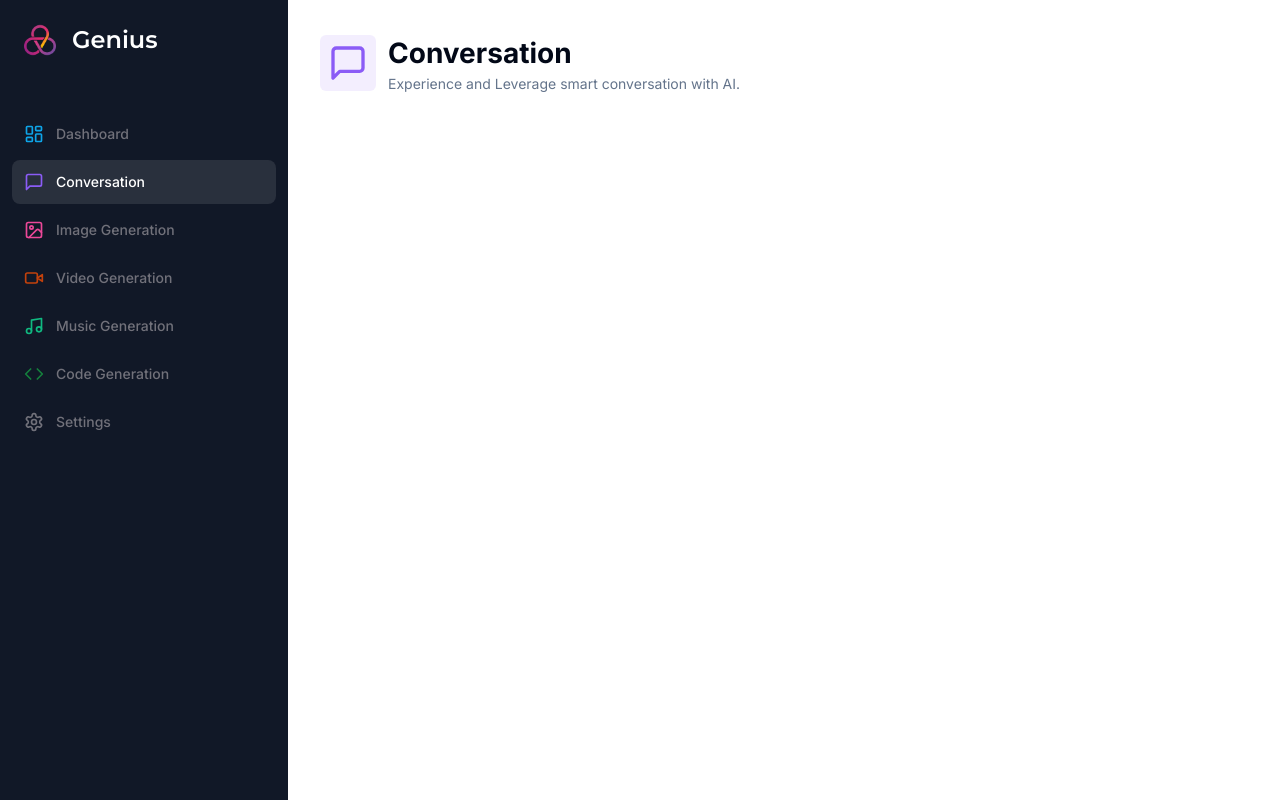
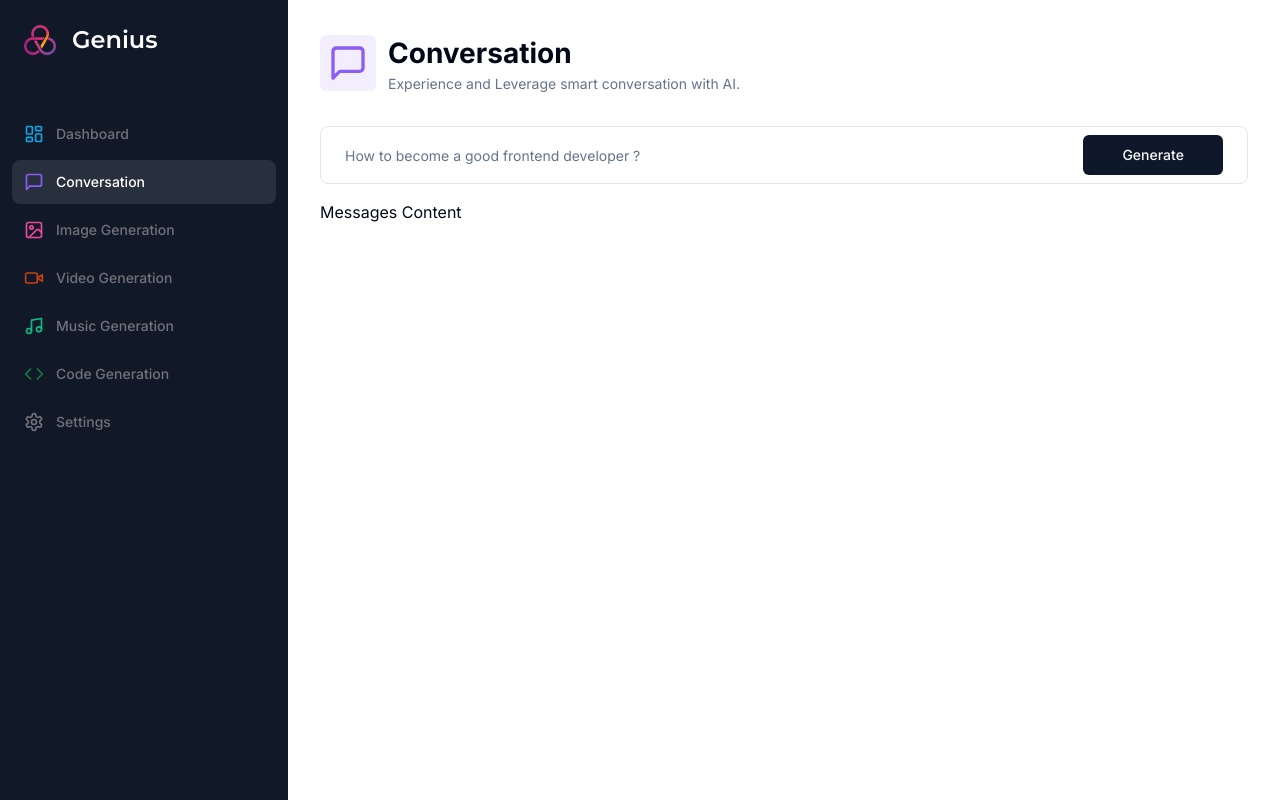
Before and after one commit to AbhayaShankar/genius-saas-ai, a Next.js app: page /conversation in a window 1280 px wide. Built offline with nearby package versions, Linux system fonts and the light colour scheme.

Commit message:
Form component using shadcn/zod basic setup

```diff
--- /dev/null
+++ b/app/(dashboard)/conversation/constants.ts
@@ -0,0 +1,7 @@
+import * as z from "zod";
+
+export const formSchema = z.object({
+    prompt: z.string().min(1, {
+        message: "Prompt is required"
+    })
+})
--- a/app/(dashboard)/conversation/page.tsx
+++ b/app/(dashboard)/conversation/page.tsx
@@ -1,7 +1,30 @@
+"use client";
+
 import Heading from "@/components/Heading";
+import * as z from "zod";
 import { MessageSquare } from "lucide-react";
+import { useForm } from "react-hook-form";
+import { formSchema } from "./constants";
+import { zodResolver } from "@hookform/resolvers/zod";
+import { Form, FormControl, FormField, FormItem } from "@/components/ui/form";
+import { Input } from "@/components/ui/input";
+import { Button } from "@/components/ui/button";
 
 const ConversationPage = () => {
+  // form using zod and using useForm() hook from react-hook-form
+  const form = useForm<z.infer<typeof formSchema>>({
+    resolver: zodResolver(formSchema),
+    defaultValues: {
+      prompt: "",
+    },
+  });
+
+  const isLoading = form.formState.isSubmitting;
+
+  const onSubmit = async (values: z.infer<typeof formSchema>) => {
+    console.log(values);
+  };
+
   return (
     <div>
       <Heading
@@ -11,6 +34,40 @@
         iconColor="text-violet-500"
         bgColor="bg-violet-500/10"
       />
+      <div className="px-4 lg:px-8">
+        <div>
+          <Form {...form}>
+            <form
+              onSubmit={form.handleSubmit(onSubmit)}
+              className="rounded-lg border w-full p-2 px-3 md:px-6 focus-within:shadow-sm grid grid-cols-12 gap-2 "
+            >
+              <FormField
+                name="prompt"
+                render={({ field }) => (
+                  // col-span-10 : reduces the visibility of the text inside input form- try to change the value to see the effect.
+                  <FormItem className="col-span-12 lg:col-span-10">
+                    <FormControl className="m-0 p-0">
+                      <Input
+                        className="border-0 outline-none  focus-visible:ring-transparent form-visible:ring-0"
+                        disabled={isLoading}
+                        placeholder="How to become a good frontend developer ?"
+                        {...field}
+                      />
+                    </FormControl>
+                  </FormItem>
+                )}
+              />
+              <Button
+                className="col-span-12 lg:col-span-2 w-full"
+                disabled={isLoading}
+              >
+                Generate
+              </Button>
+            </form>
+          </Form>
+        </div>
+        <div className="space-y-4 mt-4">Messages Content</div>
+      </div>
     </div>
   );
 };
--- /dev/null
+++ b/components/ui/form.tsx
@@ -0,0 +1,176 @@
+import * as React from "react"
+import * as LabelPrimitive from "@radix-ui/react-label"
+import { Slot } from "@radix-ui/react-slot"
+import {
+  Controller,
+  ControllerProps,
+  FieldPath,
+  FieldValues,
+  FormProvider,
+  useFormContext,
+} from "react-hook-form"
+
+import { cn } from "@/lib/utils"
+import { Label } from "@/components/ui/label"
+
+const Form = FormProvider
+
+type FormFieldContextValue<
+  TFieldValues extends FieldValues = FieldValues,
+  TName extends FieldPath<TFieldValues> = FieldPath<TFieldValues>
+> = {
+  name: TName
+}
+
+const FormFieldContext = React.createContext<FormFieldContextValue>(
+  {} as FormFieldContextValue
+)
+
+const FormField = <
+  TFieldValues extends FieldValues = FieldValues,
+  TName extends FieldPath<TFieldValues> = FieldPath<TFieldValues>
+>({
+  ...props
+}: ControllerProps<TFieldValues, TName>) => {
+  return (
+    <FormFieldContext.Provider value={{ name: props.name }}>
+      <Controller {...props} />
+    </FormFieldContext.Provider>
+  )
+}
+
+const useFormField = () => {
+  const fieldContext = React.useContext(FormFieldContext)
+  const itemContext = React.useContext(FormItemContext)
+  const { getFieldState, formState } = useFormContext()
+
+  const fieldState = getFieldState(fieldContext.name, formState)
+
+  if (!fieldContext) {
+    throw new Error("useFormField should be used within <FormField>")
+  }
+
+  const { id } = itemContext
+
+  return {
+    id,
+    name: fieldContext.name,
+    formItemId: `${id}-form-item`,
+    formDescriptionId: `${id}-form-item-description`,
+    formMessageId: `${id}-form-item-message`,
+    ...fieldState,
+  }
+}
+
+type FormItemContextValue = {
+  id: string
+}
+
+const FormItemContext = React.createContext<FormItemContextValue>(
+  {} as FormItemContextValue
+)
+
+const FormItem = React.forwardRef<
+  HTMLDivElement,
+  React.HTMLAttributes<HTMLDivElement>
+>(({ className, ...props }, ref) => {
+  const id = React.useId()
+
+  return (
+    <FormItemContext.Provider value={{ id }}>
+      <div ref={ref} className={cn("space-y-2", className)} {...props} />
+    </FormItemContext.Provider>
+  )
+})
+FormItem.displayName = "FormItem"
+
+const FormLabel = React.forwardRef<
+  React.ElementRef<typeof LabelPrimitive.Root>,
+  React.ComponentPropsWithoutRef<typeof LabelPrimitive.Root>
+>(({ className, ...props }, ref) => {
+  const { error, formItemId } = useFormField()
+
+  return (
+    <Label
+      ref={ref}
+      className={cn(error && "text-destructive", className)}
+      htmlFor={formItemId}
+      {...props}
+    />
+  )
+})
+FormLabel.displayName = "FormLabel"
+
+const FormControl = React.forwardRef<
+  React.ElementRef<typeof Slot>,
+  React.ComponentPropsWithoutRef<typeof Slot>
+>(({ ...props }, ref) => {
+  const { error, formItemId, formDescriptionId, formMessageId } = useFormField()
+
+  return (
+    <Slot
+      ref={ref}
+      id={formItemId}
+      aria-describedby={
+        !error
+          ? `${formDescriptionId}`
+          : `${formDescriptionId} ${formMessageId}`
+      }
+      aria-invalid={!!error}
+      {...props}
+    />
+  )
+})
+FormControl.displayName = "FormControl"
+
+const FormDescription = React.forwardRef<
+  HTMLParagraphElement,
+  React.HTMLAttributes<HTMLParagraphElement>
+>(({ className, ...props }, ref) => {
+  const { formDescriptionId } = useFormField()
+
+  return (
+    <p
+      ref={ref}
+      id={formDescriptionId}
+      className={cn("text-sm text-muted-foreground", className)}
+      {...props}
+    />
+  )
+})
+FormDescription.displayName = "FormDescription"
+
+const FormMessage = React.forwardRef<
+  HTMLParagraphElement,
+  React.HTMLAttributes<HTMLParagraphElement>
+>(({ className, children, ...props }, ref) => {
+  const { error, formMessageId } = useFormField()
+  const body = error ? String(error?.message) : children
+
+  if (!body) {
+    return null
+  }
+
+  return (
+    <p
+      ref={ref}
+      id={formMessageId}
+      className={cn("text-sm font-medium text-destructive", className)}
+      {...props}
+    >
+      {body}
+    </p>
+  )
+})
+FormMessage.displayName = "FormMessage"
+
+export {
+  useFormField,
+  Form,
+  FormItem,
+  FormLabel,
+  FormControl,
+  FormDescription,
+  FormMessage,
+  FormField,
+}
--- /dev/null
+++ b/components/ui/input.tsx
@@ -0,0 +1,25 @@
+import * as React from "react"
+
+import { cn } from "@/lib/utils"
+
+export interface InputProps
+  extends React.InputHTMLAttributes<HTMLInputElement> {}
+
+const Input = React.forwardRef<HTMLInputElement, InputProps>(
+  ({ className, type, ...props }, ref) => {
+    return (
+      <input
+        type={type}
+        className={cn(
+          "flex h-10 w-full rounded-md border border-input bg-background px-3 py-2 text-sm ring-offset-background file:border-0 file:bg-transparent file:text-sm file:font-medium placeholder:text-muted-foreground focus-visible:outline-none focus-visible:ring-2 focus-visible:ring-ring focus-visible:ring-offset-2 disabled:cursor-not-allowed disabled:opacity-50",
+          className
+        )}
+        ref={ref}
+        {...props}
+      />
+    )
+  }
+)
+Input.displayName = "Input"
+
+export { Input }
--- /dev/null
+++ b/components/ui/label.tsx
@@ -0,0 +1,26 @@
+"use client"
+
+import * as React from "react"
+import * as LabelPrimitive from "@radix-ui/react-label"
+import { cva, type VariantProps } from "class-variance-authority"
+
+import { cn } from "@/lib/utils"
+
+const labelVariants = cva(
+  "text-sm font-medium leading-none peer-disabled:cursor-not-allowed peer-disabled:opacity-70"
+)
+
+const Label = React.forwardRef<
+  React.ElementRef<typeof LabelPrimitive.Root>,
+  React.ComponentPropsWithoutRef<typeof LabelPrimitive.Root> &
+    VariantProps<typeof labelVariants>
+>(({ className, ...props }, ref) => (
+  <LabelPrimitive.Root
+    ref={ref}
+    className={cn(labelVariants(), className)}
+    {...props}
+  />
+))
+Label.displayName = LabelPrimitive.Root.displayName
+
+export { Label }
--- a/package.json
+++ b/package.json
@@ -10,7 +10,9 @@
   },
   "dependencies": {
     "@clerk/nextjs": "^4.24.1",
+    "@hookform/resolvers": "^3.3.1",
     "@radix-ui/react-dialog": "^1.0.5",
+    "@radix-ui/react-label": "^2.0.2",
     "@radix-ui/react-slot": "^1.0.2",
     "@types/node": "20.6.5",
     "@types/react": "18.2.22",
@@ -25,9 +27,11 @@
     "postcss": "8.4.30",
     "react": "18.2.0",
     "react-dom": "18.2.0",
+    "react-hook-form": "^7.46.2",
     "tailwind-merge": "^1.14.0",
     "tailwindcss": "3.3.3",
     "tailwindcss-animate": "^1.0.7",
-    "typescript": "5.2.2"
+    "typescript": "5.2.2",
+    "zod": "^3.22.2"
   }
 }
```
Also changed, not shown: 1 other file (tests, documents, lock files or other folders).
